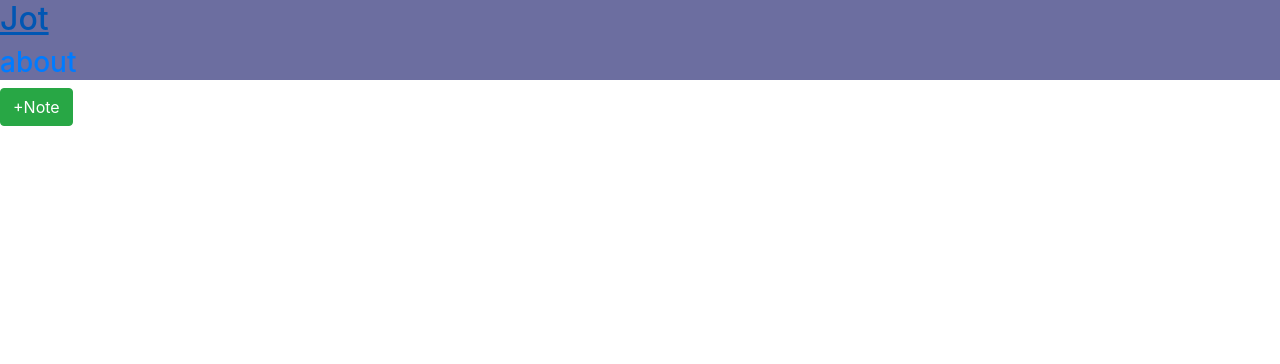
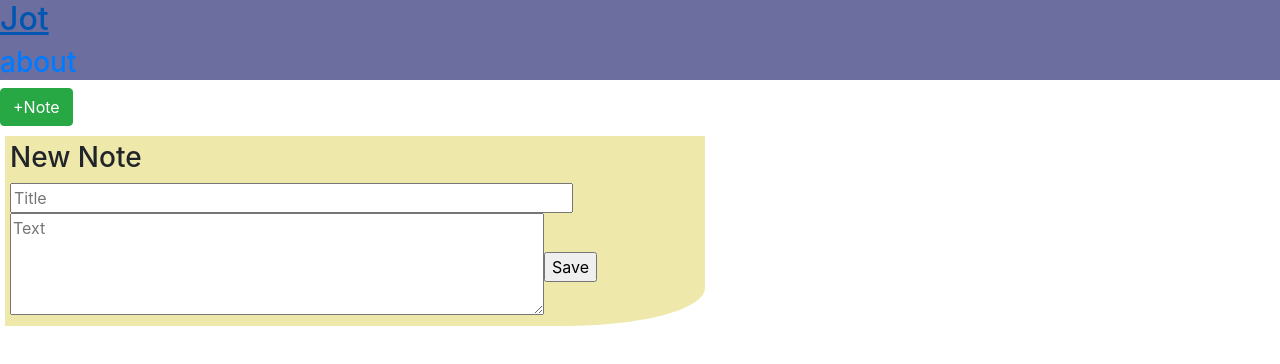
Before and after one commit to tishana/jot-app, a React (Create React App) app: page /new in a window 1280 px wide. Shown: the top 364 px of the page. Built offline with nearby package versions, Linux system fonts and the light colour scheme.

Commit message:
showing all notes, showing one note, showing new note form

```diff
--- a/src/App.css
+++ b/src/App.css
@@ -9,7 +9,6 @@
   background-color: palegoldenrod;
   border-bottom-right-radius: 20%;
   width: 700px;
-  /* height: 250px; */
   margin: 10px 5px;
   padding: 5px;
 }
--- a/src/App.js
+++ b/src/App.js
@@ -1,11 +1,12 @@
 import React, { Component } from 'react'
 import { Route, Link } from 'react-router-dom'
 import Notes from './Notes'
-import About from '../src/About'
-import Note from '../src/Note'
+import NewNote from './NewNote'
+import About from './About'
+import Note from './Note'
 import './App.css'
 // import axios from 'axios';
-import listOfNotes from '../src/notes.json'
+import listOfNotes from './notes.json'
 // const url = 'https://jot-tt.herokuapp.com/api/notes/'
 
 
@@ -36,11 +37,16 @@ class App extends Component {
     return (
       <div>
         <nav className="app">
-          <h2><Link to="/">Jot</Link></h2>
+          <h2><Link to="/notes">Jot</Link></h2>
           <h3><Link to="/about">about</Link></h3>
         </nav>
         <main>
-          <button className="btn btn-success">+Note</button>
+          <Link to="/new"><button className="btn btn-success">+Note</button></Link>
+          <Route exact path="/new" render={(props) => <NewNote
+            setNote={this.setNote}
+            {...props}
+            {...this.state}
+          />} />
           <Route exact path="/notes/:id" render={(props) => <Note
             setNote={this.setNote}
             notes={listOfNotes}
@@ -53,7 +59,7 @@ class App extends Component {
             {...props}
             {...this.state}
           />} />
-          <Route path="/about" component={About} />
+          <Route exact path="/about" component={About} />
 
 
 
--- a/src/Note.js
+++ b/src/Note.js
@@ -1,22 +1,36 @@
 import React, { Component } from 'react'
 import axios from "axios"
-const notesURL = 'https://jot-tt.herokuapp.com/api/notes/'
+const notesURL = 'http://localhost:3001/api/notes/'
 
 
 
 class Note extends Component {
+    constructor(props) {
+        super(props);
+        this.state = {
+            title: '',
+            text: '',
+            redirect: false
+        }
+
+        this.handleDeleteNote = this.handleDeleteNote.bind(this)
+
+    }
+    handleDeleteNote(event) {
+        // set up for finding note by id then deleting
+    }
     componentDidMount() {//after app mounts to the page
         const id = this.props.match.params.id//grab id from new path
         console.log(id)
 
-        const url = `${notesURL}${id}/quote`
+        const url = `${notesURL}${id}`
         console.log(url)
 
         axios.get(url)
             .then(response => {
-                let stock = response.data// gets data returned as an object
-                this.props.setStock(stock)//sets state of stock(App)
-                console.log(stock)
+                let note = response.data// gets data returned as an object
+                this.props.setNote(note)
+                console.log(note)
             })
             .catch(err => {
                 console.error(err)
@@ -35,7 +49,6 @@ class Note extends Component {
             </div >
         )
     }
-
 }
 
 export default Note
--- a/src/Notes.js
+++ b/src/Notes.js
@@ -1,29 +1,27 @@
 import React, { Component } from 'react'
-// import { Link } from 'react-router-dom'
+import { Link } from 'react-router-dom'
+import Note from "../src/Note"
 import axios from 'axios';
-const url = 'https://jot-tt.herokuapp.com/api/notes/'
+const url = 'http://localhost:3001/api/notes'
 
 class Notes extends Component {
     componentDidMount() {
         axios.get(url)
             .then(res => {
                 let notes = res.data
-                this.props.setState({ notes: notes })// sets state of notes
+                this.props.setNotes(notes)
                 console.log(notes)
             })
             .catch(err => {
                 console.log(err)
             })
     }
-
     render() {
-
-        let notes = this.props.notes.map((note, index) => {
+        let notes = this.props.notes.map((note, idx) => {
             return (
-                <div className="note" key={index.title}>
-                    <h2>{note.title}</h2>
-                    <h4>{note.date}</h4>
-                    <p>{note.text}</p>
+                <div key={idx} className="note">
+                    <h4><Link to={"/notes/" + note._id}>{note.title}</Link></h4>
+                    <span><p>Date: {note.date}</p></span>
                 </div>
             )
         })
@@ -31,7 +29,7 @@ class Notes extends Component {
             <div>
                 {notes}
             </div>
-        );
+        )
     }
 }
 
--- a/src/newNote.js
+++ b/src/newNote.js
@@ -17,17 +17,17 @@ class NewNote extends Component {
             redirect: false
         }
 
-        this.handleTitleChange = this.handleTitleChange.bind(this);
-        this.handleTextChange = this.handleTextChange.bind(this);
-        this.handleSubmit = this.handleSubmit.bind(this);
+        this.handleTitleChange = this.handleTitleChange.bind(this)
+        this.handleTextChange = this.handleTextChange.bind(this)
+        this.handleSubmit = this.handleSubmit.bind(this)
     }
 
     handleTitleChange(event) {
-        this.setState({ title: event.target.value });
+        this.setState({ title: event.target.value })
     }
 
     handleTextChange(event) {
-        this.setState({ text: event.target.value });
+        this.setState({ text: event.target.value })
     }
 
 
@@ -36,40 +36,45 @@ class NewNote extends Component {
         // Send a POST request
         axios({
             method: 'post',
-            url: backendBaseUrl + postEndPoint,
+            url: "https://jot-tt.herokuapp.com/api/notes",
             data: {
                 title: this.state.text,
-                date: Date.now(),
                 text: this.state.text
             }
         })
-            .then((dataResult) => this.setState({ id: dataResult.data._id }))
-            .then(() => this.setState({ redirect: true }));
-        event.preventDefault();
+            .then((res) => {
+                this.setState({
+                    id: res.data._id,
+                    redirect: true
+                })
+
+            })
+            // .then(() => this.setState({ redirect: true }))
+            .catch(err => { console.log(err) })
+        event.preventDefault()
     }
 
 
     render() {
 
         if (this.state.redirect === true) {
-            return <Redirect to={'/note/' + this.state.id} />
+            return <Redirect to={'/notes/' + this.state.id} />
         }
 
         return (
             <div className="note">
+                <h3>New Note</h3>
                 <form className="form-inline" onSubmit={this.handleSubmit}>
-                    <h1>New Note</h1>
                     <div>
-                        <div>
-                            <input type="text" value={this.state.title} onChange={this.handleTitleChange} placeholder="Title" />
-                        </div>
-                        <div>
-                            <input type="text" value={this.state.text} onChange={this.handleTextChange} placeholder="Text" />
-                        </div>
-                        <div>
-                            <input type="submit" value="Save" />
-                        </div>
+                        <input name="title" size="50" type="text" value={this.state.title} onChange={this.handleTitleChange} placeholder="Title" />
                     </div>
+                    <div>
+                        <textarea name="text" rows="4" cols="50" value={this.state.text} onChange={this.handleTextChange} placeholder="Text" />
+                    </div>
+                    <div>
+                        <input type="submit" value="Save" />
+                    </div>
+
                 </form>
             </div>
         );
```
Also changed, not shown: src/index.js (+7 -6 lines), src/ShowNote.js (deleted), src/editNote.js (deleted).
